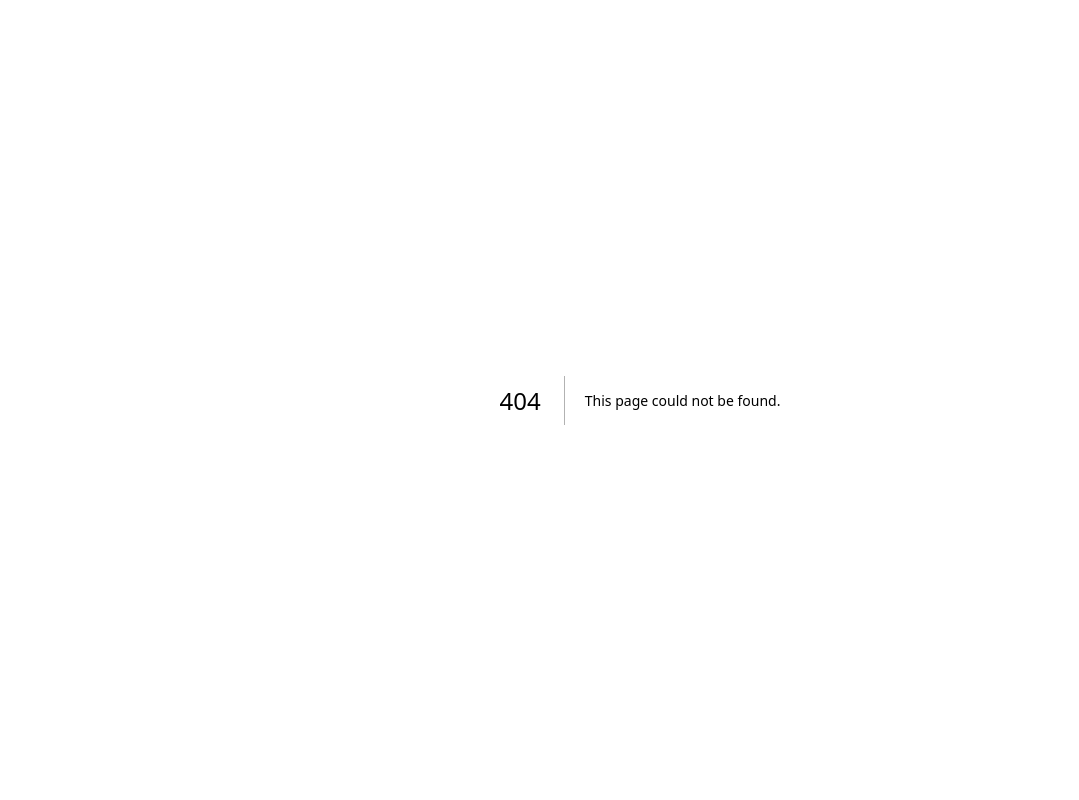
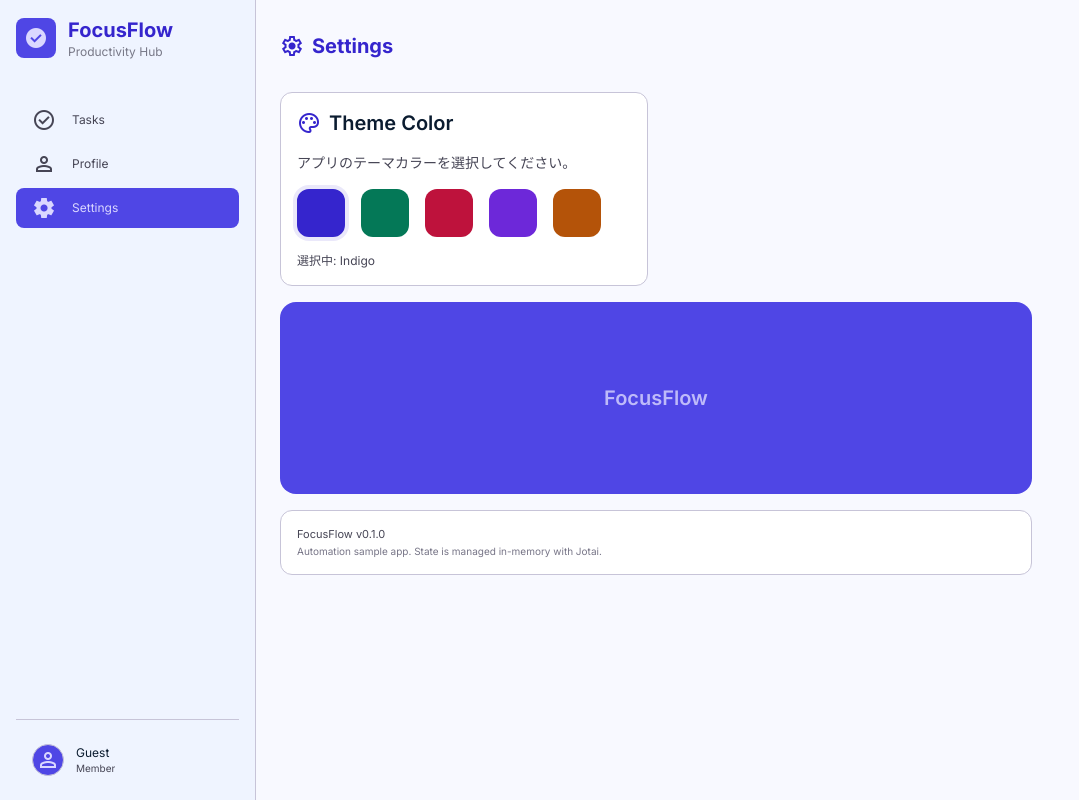
Before and after one commit to akiko-hatano/focus-flow, a Next.js app: page /settings in a window 1280 px wide. Before the commit this address had no page. Shown: the whole page, without its empty margins (0-1079 px from the left). Built offline with nearby package versions, Linux system fonts and the light colour scheme.

Commit message:
feat: アプリ設定画面でテーマカラーを選択可能に
複数のテーマカラーをスウォッチから選び、CSS 変数でアプリ全体に反映する。

```diff
--- /dev/null
+++ b/src/app/settings/page.tsx
@@ -0,0 +1,33 @@
+import { AppShell } from "@/components/layout/AppShell";
+import { ThemeSelector } from "@/components/settings/ThemeSelector";
+import { Icon } from "@/components/ui/Icon";
+
+export default function SettingsPage() {
+  return (
+    <AppShell mobileTitle="Settings">
+      <header className="mb-stack-lg flex items-center gap-2">
+        <Icon name="settings" className="text-primary md:hidden" />
+        <h2 className="text-headline-md font-bold text-primary">Settings</h2>
+      </header>
+
+      <div className="grid grid-cols-1 md:grid-cols-2 gap-stack-md">
+        <ThemeSelector />
+
+        <section className="md:col-span-2 relative h-48 rounded-2xl overflow-hidden bg-primary-container">
+          <div className="absolute inset-0 flex items-center justify-center">
+            <p className="text-on-primary-container text-headline-md font-semibold opacity-80">
+              FocusFlow
+            </p>
+          </div>
+        </section>
+
+        <section className="md:col-span-2 bg-surface-container-lowest rounded-xl border border-outline-variant p-stack-md">
+          <p className="text-label-sm text-on-surface-variant mb-1">FocusFlow v0.1.0</p>
+          <p className="text-[10px] text-outline leading-tight">
+            Automation sample app. State is managed in-memory with Jotai.
+          </p>
+        </section>
+      </div>
+    </AppShell>
+  );
+}
--- /dev/null
+++ b/src/components/settings/ThemeSelector.tsx
@@ -0,0 +1,47 @@
+"use client";
+
+import { useAtom } from "jotai";
+import { Icon } from "@/components/ui/Icon";
+import { THEMES, type ThemeId } from "@/lib/themes";
+import { themeIdAtom } from "@/store/atoms";
+
+export function ThemeSelector() {
+  const [themeId, setThemeId] = useAtom(themeIdAtom);
+
+  const handleSelect = (id: ThemeId) => {
+    setThemeId(id);
+  };
+
+  return (
+    <section
+      className="bg-surface-container-lowest p-stack-md rounded-xl border border-outline-variant"
+      data-testid="theme-selector"
+    >
+      <div className="flex items-center gap-2 mb-stack-md">
+        <Icon name="palette" className="text-primary" />
+        <h3 className="text-headline-md font-semibold">Theme Color</h3>
+      </div>
+      <p className="text-body-md text-on-surface-variant mb-stack-md">
+        アプリのテーマカラーを選択してください。
+      </p>
+      <div className="flex flex-wrap gap-stack-md">
+        {(Object.entries(THEMES) as [ThemeId, (typeof THEMES)[ThemeId]][]).map(([id, theme]) => (
+          <button
+            key={id}
+            type="button"
+            onClick={() => handleSelect(id)}
+            data-testid={`theme-swatch-${id}`}
+            aria-label={`Select ${theme.label} theme`}
+            aria-pressed={themeId === id}
+            className={`theme-swatch ${themeId === id ? "active" : ""}`}
+            style={{ backgroundColor: theme.colors.primary }}
+            title={theme.label}
+          />
+        ))}
+      </div>
+      <p className="mt-stack-md text-label-md text-on-surface-variant" data-testid="selected-theme-label">
+        選択中: {THEMES[themeId].label}
+      </p>
+    </section>
+  );
+}
```
